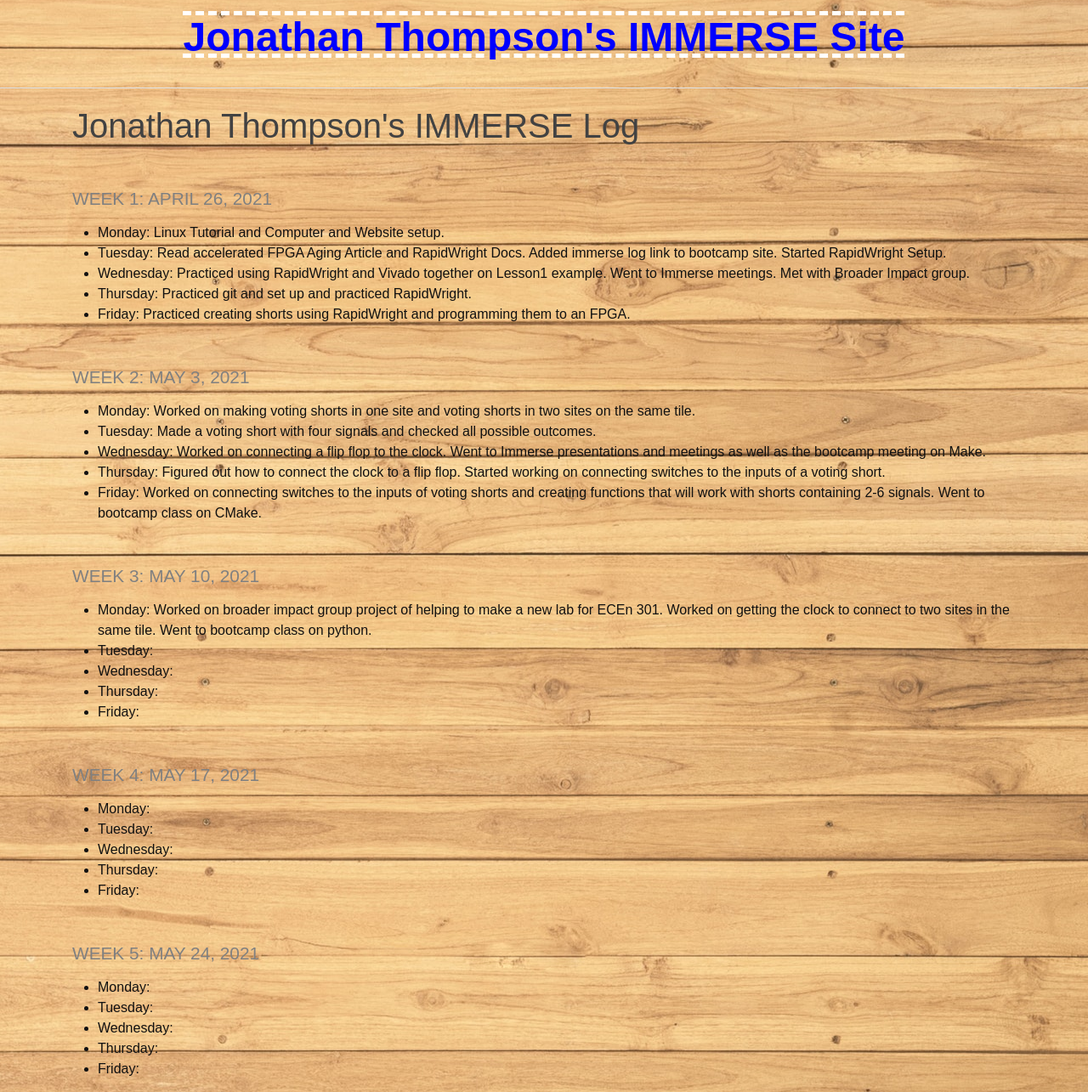
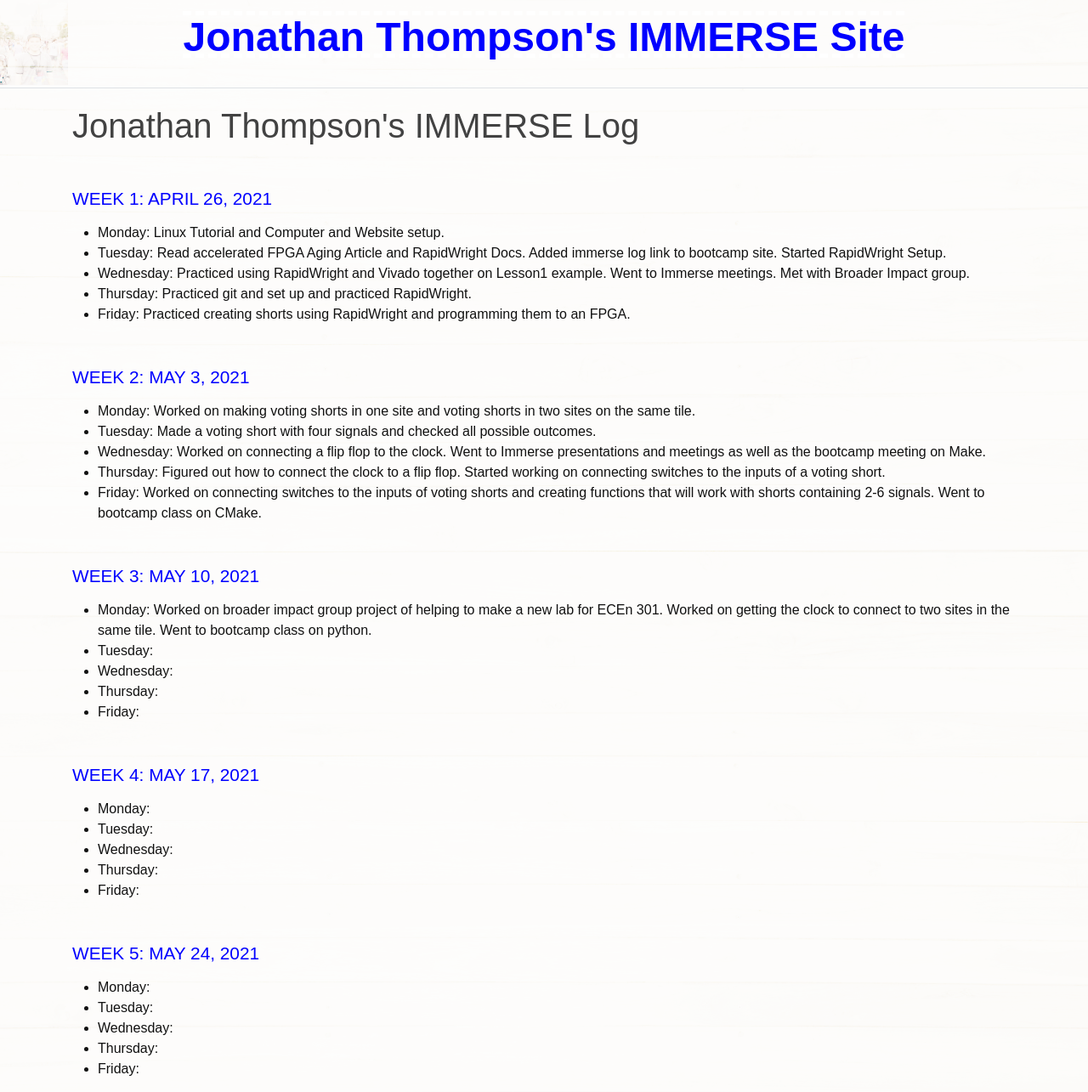
Before and after one commit to jonath48/jonath48.github.io, a Jekyll site: the page built from _pages/log.md, in a window 1280 px wide. Shown: the whole page at 85% size. Built offline with Jekyll 4.4.1, drawn with Linux system fonts in a browser that asks for light colours.

Commit message:
Changed background

```diff
--- a/css/main.scss
+++ b/css/main.scss
@@ -90,9 +90,14 @@ $sidebar-hover-color: $secondary-color1;
      -o-font-feature-settings: "kern" 1;
      font-feature-settings: "kern" 1;
      font-kerning: normal;
-     background-image: url("wood.jpg"), url("IMG_0116.jpg");
-     background-repeat: repeat, repeat;
-     background-position: center, top;
+     background-image: url("IMG_0116.jpg"), url("wood.jpg");
+     background-repeat: no-repeat, repeat;
+    //  background-position: center, center;
+    //  background-size: 5 4, 100% 100%;
+     background-blend-mode: color-burn;
+     background-position-x: left 410px, center;
+     background-position-y: top 0px, center;
+     background-size: 80px 100px, 100% 100%;
  }
 
  /**
@@ -294,7 +299,7 @@ h1 {
 
 h3 {
     text-transform: uppercase;
-    color: gray;
+    color: blue;
     font-size: 1.3rem;
     margin-top: 50px;
 }
```
